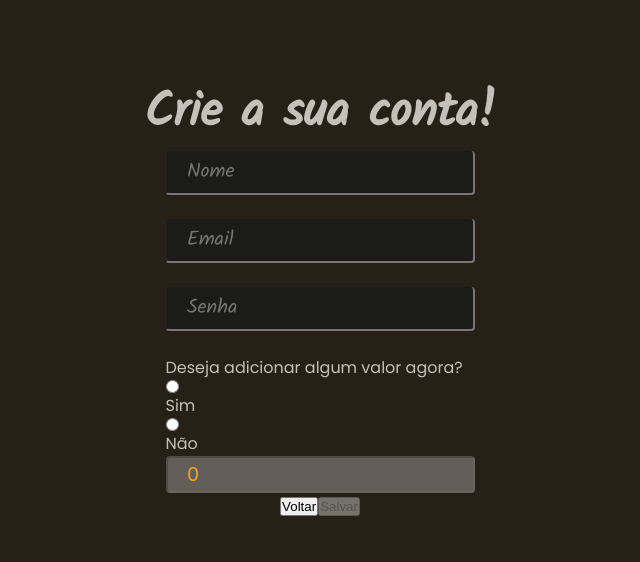
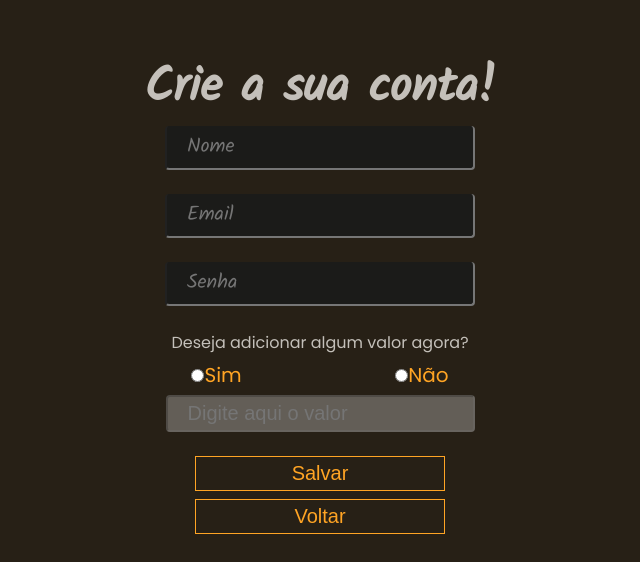
Before and after one commit to Lilian-Azevedo/XP-challenge-lilian-repository, a React (Create React App) app: page /create in a window 1280 px wide. Shown: the part 104-666 px from the top of the page, without its empty margins (320-960 px from the left). Built offline with nearby package versions, Linux system fonts and the light colour scheme.

Commit message:
:lipstick: feat: add css SignIn page

```diff
--- a/src/pages/SignIn.js
+++ b/src/pages/SignIn.js
@@ -3,12 +3,13 @@ import { useHistory } from 'react-router-dom';
 import { generateId } from '../services/functions';
 import { addDepositWithdtoLocal, addNewUserToLocal } from '../services/localStorage';
 import verifyValidation from '../validations/validateEmail';
+import '../styles/signIn.css';
 
 const INITIAL_STATE = {
   inputName: '',
   inputEmail: '',
   inputPassword: '',
-  inputValueInitial: 0,
+  inputValueInitial: '',
 }
 
 const SignIn = () => {
@@ -85,36 +86,44 @@ const SignIn = () => {
 
         <section>
           <span>Deseja adicionar algum valor agora?</span>
-          <div onChange={ onChangeAddValue }>
-            <input type="radio" value="yes" name="addValue" /> Sim
-            <input type="radio" value="no" name="addValue" /> Não
+          <div className="container-radio-button" onChange={ onChangeAddValue }>
+            <label htmlFor='yes'>
+              <input type="radio" value="yes" name="addValue" />Sim
+            </label>
+            <label htmlFor='no'>
+              <input type="radio" value="no" name="addValue" />Não
+            </label>
           </div>
-          <div>
+        </section>
+
+        <div className='section-add-value'>
           <input
+            // className='button-general button--flex'
             disabled={ disableInput }
             type="number"
             onChange={ handleInput }
             onKeyDown={ handleEnterClick }
             value={ inputValueInitial }
             name="inputValueInitial"
-              placeholder="Valor"
+            placeholder="Digite aqui o valor"
           />
         </div>
-        </section>
 
-        <div>
+        <div className='section-btns'>
           <button
               type="button"
-              onClick={ () => history.push('/') }
-          >
-          Voltar
-          </button>
-          <button
-              type="button"
+              className='button-general button--flex'
               onClick={ handleClick }
               disabled={ disableButton }
           >
           Salvar
+          </button>
+          <button
+              type="button"
+              className='button-general button--flex'
+              onClick={ () => history.push('/') }
+          >
+          Voltar
           </button>
         </div>
     </div>
--- /dev/null
+++ b/src/styles/signIn.css
@@ -0,0 +1,15 @@
+.container-radio-button {
+    display: flex;
+    justify-content: space-between;
+    align-items: center;
+}
+
+.container-radio-button label {
+    display: flex;
+    align-items: center;
+    justify-content: center;
+}
+
+.section-add-value {
+    margin-bottom: var(--mb-1-5);
+}
```
Lines whose indentation alone changed are shown as unchanged.
